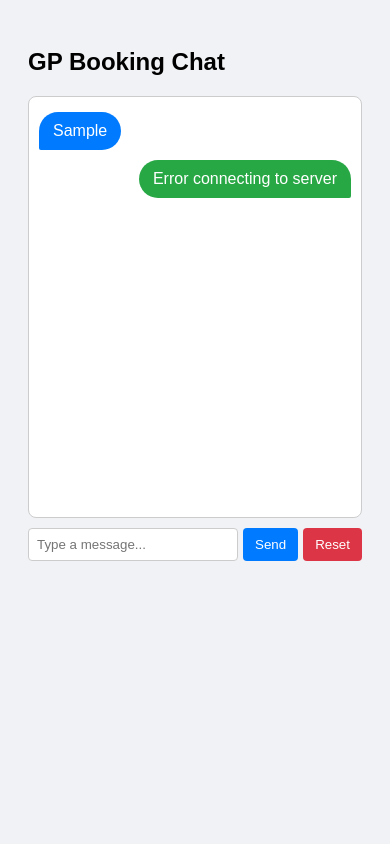
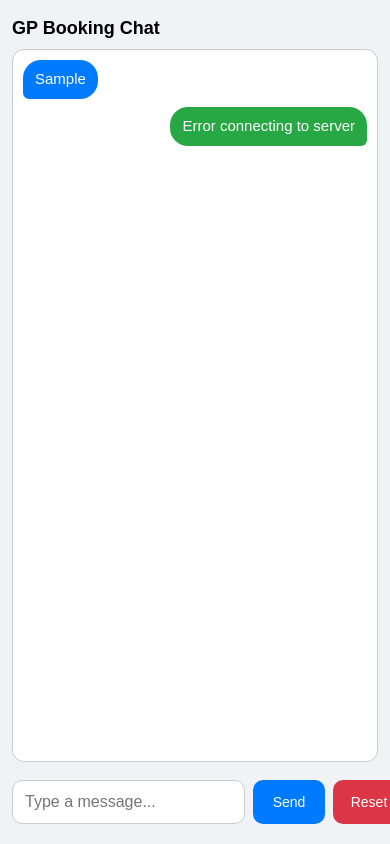
Before and after one commit to oriordann/ai-booking, a website: page index.html in a window 390 px wide. Both pictures are taken after typing "Sample" into the empty fields and a click on the button "Send". Drawn offline with Linux system fonts and the light colour scheme; no server answers.

Commit message:
changes to render UI on mobile

```diff
--- a/index.html
+++ b/index.html
@@ -2,66 +2,131 @@
 <html lang="en">
 <head>
   <meta charset="UTF-8">
+  <meta name="viewport" content="width=device-width, initial-scale=1, viewport-fit=cover">
   <title>AI GP Booking Chat</title>
 <style>
-body { font-family: Arial, sans-serif; padding: 20px; background: #f0f2f5; }
+  * { box-sizing: border-box; }
+
+  body {
+    margin: 0;
+    font-family: Arial, sans-serif;
+    background: #f0f2f5;
+  }
+
+  .container {
+    max-width: 720px;
+    margin: 0 auto;
+    min-height: 100dvh;
+    display: flex;
+    flex-direction: column;
+    padding: 12px;
+    padding-bottom: calc(12px + env(safe-area-inset-bottom));
+    gap: 10px;
+  }
+
+  h2 { margin: 6px 0 0; font-size: 18px; }
+
   #chat {
+    flex: 1;
     border: 1px solid #ccc;
-  height: 400px;
+    background: #fff;
+    border-radius: 12px;
     overflow-y: auto;
     padding: 10px;
-  margin-bottom: 10px;
-  background: #fff;
-  border-radius: 8px;
     display: flex;
     flex-direction: column;
+    gap: 8px;
   }
+
   .message {
-  margin: 5px 0;
-  padding: 10px 14px;
-  border-radius: 20px;
-  max-width: 70%;
-  word-wrap: break-word;
-  display: inline-block;
-  position: relative;
+    padding: 10px 12px;
+    border-radius: 18px;
+    max-width: 92%;
+    line-height: 1.25;
+    font-size: 15px;
+    word-break: break-word;
   }
-.message.confirmed {
-  background: #ffc107; /* yellow/gold */
-  color: #000;
-  align-self: flex-end;
-  border-bottom-right-radius: 2px;
-}
+
   .user {
     background: #007bff;
     color: #fff;
-  align-self: flex-start;   /* LEFT side */
-  border-bottom-left-radius: 2px;
+    align-self: flex-start;
+    border-bottom-left-radius: 6px;
   }
 
   .bot {
     background: #28a745;
     color: #fff;
-  align-self: flex-end;     /* RIGHT side */
-  border-bottom-right-radius: 2px;
+    align-self: flex-end;
+    border-bottom-right-radius: 6px;
   }
 
-.timestamp {
-  font-size: 0.7em;
-  color: #eee;
-  position: absolute;
-  bottom: 2px;
-  right: 10px;
+  .confirmed {
+    background: #d4af37 !important; /* gold */
+    color: #111 !important;
+    font-weight: 600;
   }
-#inputArea { display: flex; }
-#messageInput { flex: 1; padding: 8px; border-radius: 4px; border: 1px solid #ccc; }
-#sendBtn, #resetBtn { padding: 8px 12px; margin-left: 5px; border-radius: 4px; border: none; cursor: pointer; color: #fff; }
+
+  #inputArea {
+    display: flex;
+    gap: 8px;
+    position: sticky;
+    bottom: 0;
+    background: #f0f2f5;
+    padding: 8px 0;
+  }
+
+  #messageInput {
+    flex: 1;
+    padding: 12px;
+    border-radius: 10px;
+    border: 1px solid #ccc;
+    font-size: 16px; /* stops iPhone zoom */
+  }
+
+  #sendBtn, #resetBtn {
+    padding: 12px 14px;
+    border-radius: 10px;
+    border: none;
+    cursor: pointer;
+    color: #fff;
+    font-size: 14px;
+    min-width: 84px;
+  }
+
   #sendBtn { background: #007bff; }
   #resetBtn { background: #dc3545; }
+
+  /* Options row (date/time buttons) */
+  .options {
+    display: flex;
+    flex-wrap: wrap;
+    gap: 8px;
+    align-self: flex-end;
+    margin: 2px 0 6px;
+  }
+
+  .optionBtn {
+    padding: 10px 12px;
+    border-radius: 999px;
+    border: 1px solid rgba(0,0,0,0.15);
+    background: #ffffff;
+    cursor: pointer;
+    font-size: 14px;
+  }
+
+  .optionBtn:active { transform: scale(0.98); }
+
+  @media (max-width: 420px) {
+    #sendBtn, #resetBtn { min-width: 72px; padding: 12px; }
+  }
 </style>
+
+
 
 </head>
 <body>
-
+  <div class="container">
     <h2>GP Booking Chat</h2>
     <div id="chat"></div>
 
@@ -69,6 +134,7 @@ body { font-family: Arial, sans-serif; padding: 20px; background: #f0f2f5; }
       <input type="text" id="messageInput" placeholder="Type a message..." />
       <button id="sendBtn">Send</button>
       <button id="resetBtn">Reset</button>
+    </div>
   </div>
 
 
@@ -96,26 +162,21 @@ function appendMessage(sender, text, type) {
 
 function appendOptions(optionsArray) {
   const container = document.createElement('div');
-  container.style.margin = "5px 0";
-  container.style.display = "flex";
-  container.style.flexWrap = "wrap";
-  container.style.gap = "6px";
-  container.style.alignSelf = "flex-end";
+  container.className = "options";
 
   optionsArray.forEach(opt => {
     const btn = document.createElement('button');
+    btn.className = "optionBtn";
+    btn.type = "button";
     btn.textContent = opt;
-    btn.style.padding = "6px 10px";
-    btn.style.borderRadius = "6px";
-    btn.style.border = "1px solid #ccc";
-    btn.style.cursor = "pointer";
     btn.onclick = () => sendMessage(opt);
     container.appendChild(btn);
   });
 
   chatDiv.appendChild(container);
-  chatDiv.scrollTop = chatDiv.scrollHeight;
+  chatDiv.scrollTo({ top: chatDiv.scrollHeight, behavior: 'smooth' });
 }
+
 
 async function sendMessage(message) {
   if (!message) return;
```
Lines whose indentation alone changed are shown as unchanged.
